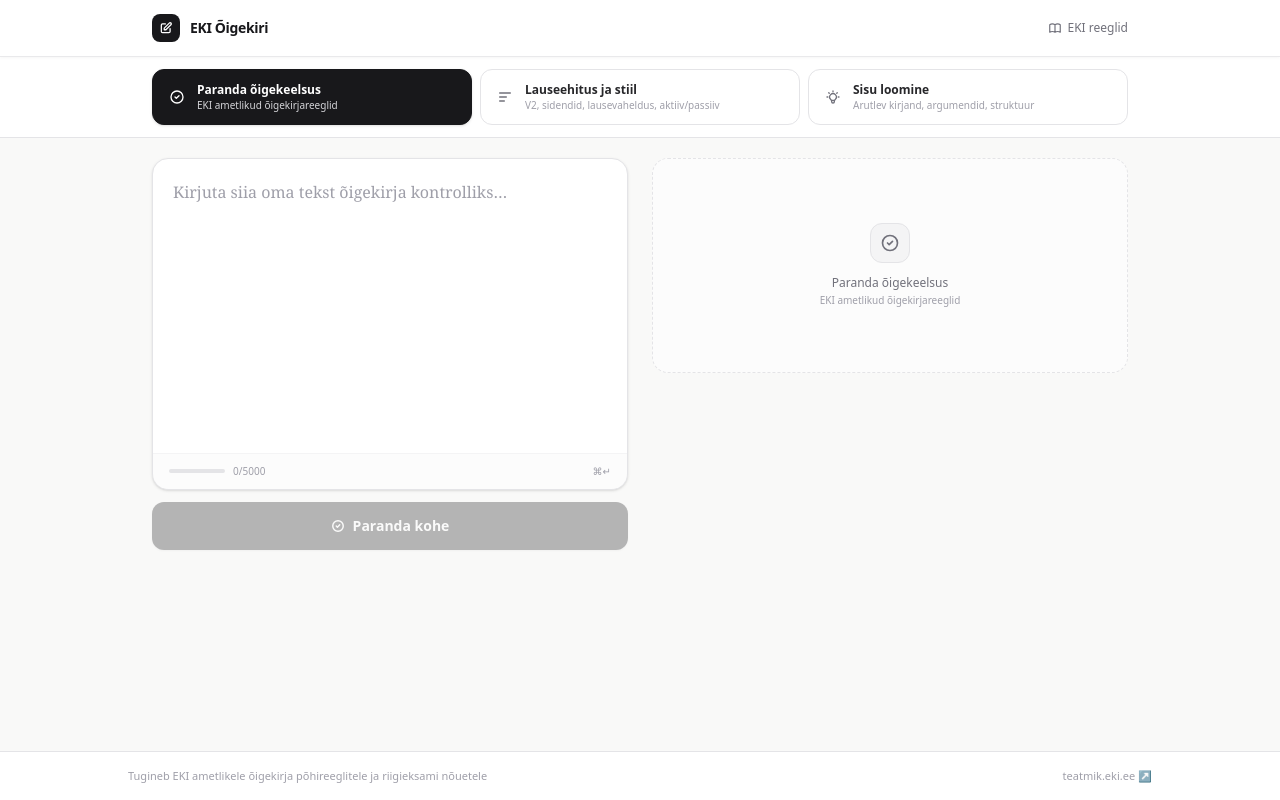
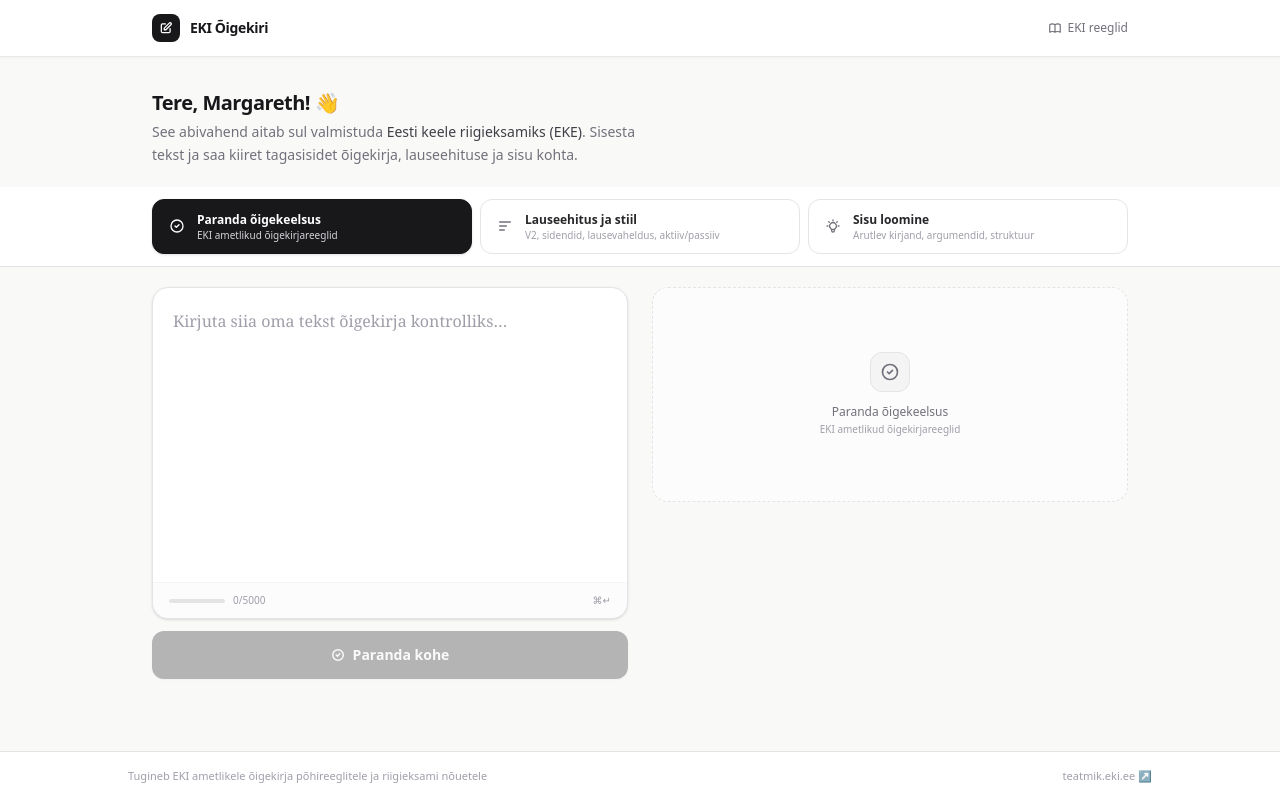
Before and after one commit to MargusHemlex/eke, a Next.js app: page / in a window 1280 px wide. Built offline with nearby package versions, Linux system fonts and the light colour scheme.

Commit message:
feat: lisa isiklik tervitus Margareth'ile

```diff
--- a/app/page.tsx
+++ b/app/page.tsx
@@ -170,6 +170,20 @@
           </Link>
         </div>
       </nav>
+
+      {/* ══════════════════════════════════
+          HERO
+          ══════════════════════════════════ */}
+      <div className="shrink-0 px-4 sm:px-6 pt-6 pb-4 sm:pt-8 sm:pb-5 max-w-5xl mx-auto w-full">
+        <p className="text-lg sm:text-xl font-semibold text-zinc-900 tracking-tight">
+          Tere, Margareth! 👋
+        </p>
+        <p className="text-xs sm:text-sm text-zinc-500 mt-1 max-w-lg leading-relaxed">
+          See abivahend aitab sul valmistuda{" "}
+          <span className="text-zinc-700 font-medium">Eesti keele riigieksamiks (EKE)</span>.
+          Sisesta tekst ja saa kiiret tagasisidet õigekirja, lauseehituse ja sisu kohta.
+        </p>
+      </div>
 
       {/* ══════════════════════════════════
           MODE SELECTOR
```
